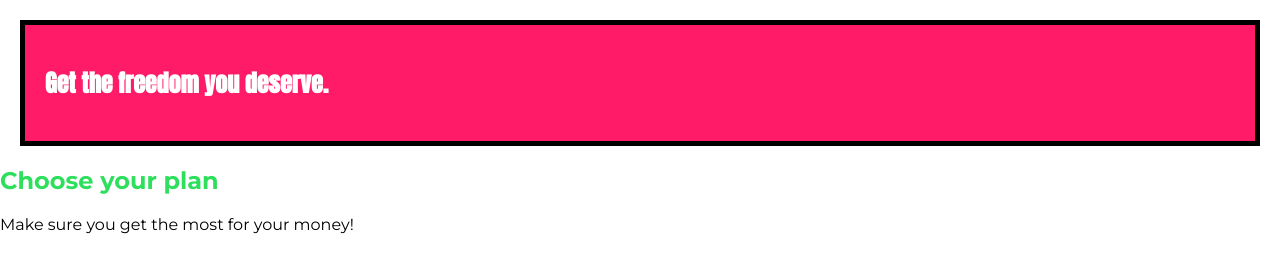
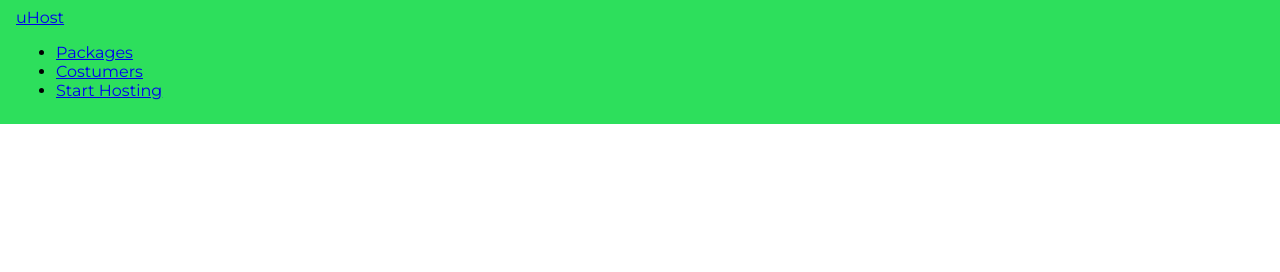
Before and after one commit to CamiloPinzon/css_project_1, a website: page index.html in a window 1280 px wide. Drawn offline with Linux system fonts and the light colour scheme.

Commit message:
Start menu

```diff
--- a/index.html
+++ b/index.html
@@ -14,14 +14,25 @@
 </head>
 
 <body>
+    <header class="main-header">
+        <div>
+            <a href="index.html">uHost</a>
+        </div>
+        <nav>
+            <ul>
+                <li>
+                    <a href="packages/index.html">Packages</a>
+                </li>
+                <li>
+                    <a href="costumers/index.html">Costumers</a>
+                </li>
+                <li>
+                    <a href="start-hosting/index.html">Start Hosting</a>
+                </li>
+            </ul>
+        </nav>
+    </header>
     <main>
-        <section id="product-overview">
-            <h1>Get the freedom you deserve.</h1>
-        </section>
-        <section id="plans">
-            <h1 class="section-title">Choose your plan</h1>
-            <p>Make sure you get the most for your money!</p>
-        </section>
     </main>
 </body>
 
--- a/main.css
+++ b/main.css
@@ -1,13 +1,20 @@
+* {
+    box-sizing: border-box;
+}
+
 body {
     font-family: 'Montserrat', sans-serif;
     margin: 0;
 }
 
+.main-header {
+    background-color: #2ddf5c;
+    padding: 8px 16px;
+}
+
 #product-overview {
     background: #ff1b68;
-    border: 5px solid black;
-    margin: 20px;
-    padding: 20px;
+    padding: 10px;
 }
 
 .section-title {
```
